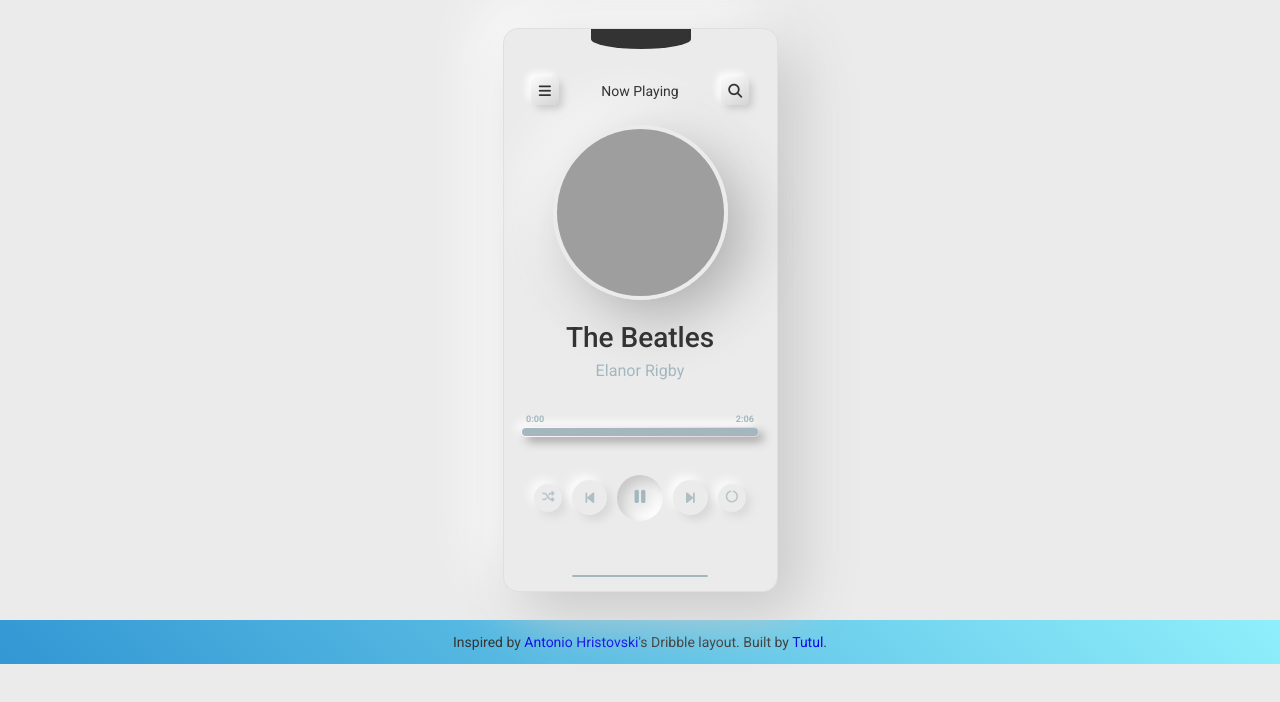
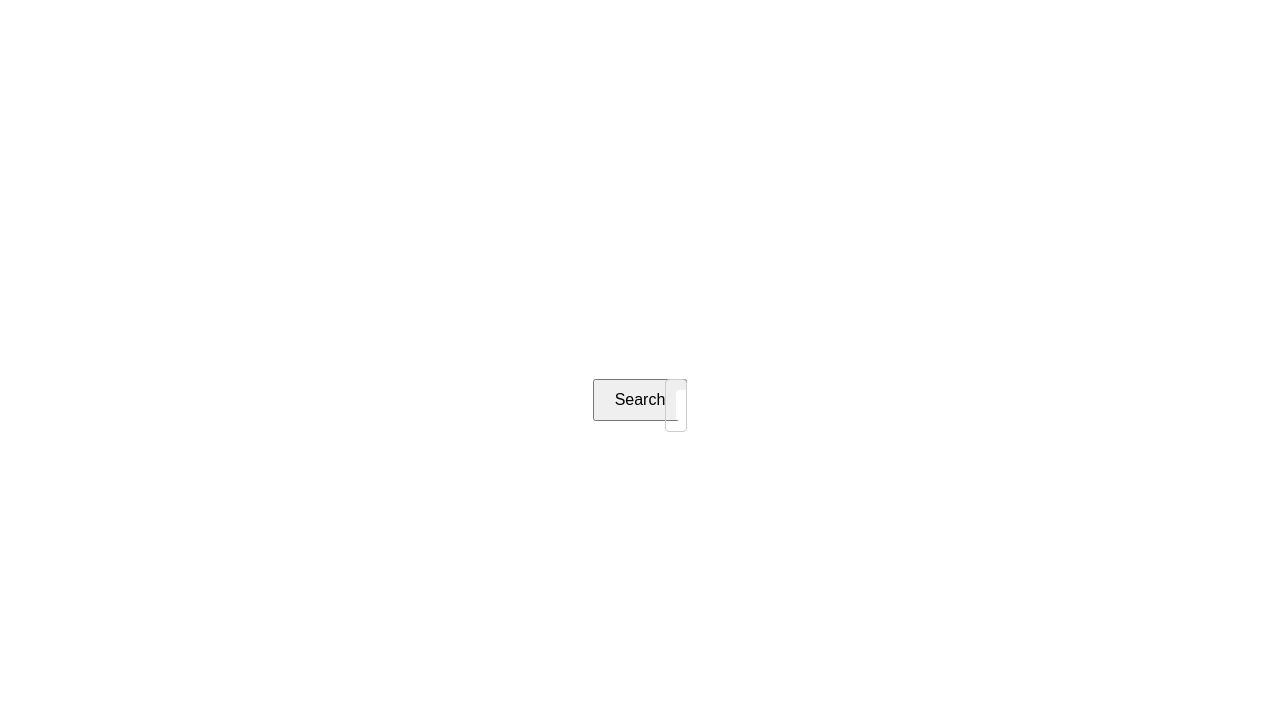
Before and after one commit to Bhupinder121/song-uploader, a website: page test.html in a window 1280 px wide. Drawn offline with nearby package versions, Linux system fonts and the light colour scheme; grey boxes are pictures that could not be loaded.

Commit message:
some fixes that is important

```diff
--- a/package.json
+++ b/package.json
@@ -3,6 +3,10 @@
     "version": "0.0.1",
     "description": "Sample communication from an HTML document to a Node.js server using Socket.io.",
     "dependencies": {
-      "socket.io": "^2.0.4"
+        "axios": "^1.6.1",
+        "express": "^4.18.2",
+        "jimp": "^0.22.10",
+        "sharp": "^0.32.6",
+        "socket.io": "^4.7.2"
     }
 }
--- a/test.html
+++ b/test.html
@@ -1,271 +1,86 @@
 <!DOCTYPE html>
 <html lang="en">
 <head>
-    <meta charset="UTF-8" />
-    <meta name="viewport" content="width=device-width, initial-scale=1.0" />
-    <title>Document</title>
+  <meta charset="UTF-8">
+  <meta name="viewport" content="width=device-width, initial-scale=1.0">
   <style>
-      * {
+    body {
+      display: flex;
+      align-items: center;
+      justify-content: center;
+      height: 100vh;
       margin: 0;
-        padding: 0;
-        box-sizing: border-box;
     }
 
-      :root {
-        font-size: 14px;
-        font-family: "Roboto", sans-serif;
-
-        --bg: #ebebeb;
-        --black: #333333;
-        --prog: #a4b7be;
+    .search-container {
+      position: relative;
     }
 
-      body {
-        background: var(--bg);
-        color: var(--black);
+    .search-button {
+      padding: 10px 20px;
+      font-size: 16px;
+      cursor: pointer;
+
+      transition: width 1s ease-in;
     }
 
-      a {
-        text-decoration: none;
+    .search-bar {
+      width: 0;
+      overflow: hidden;
+      transition: width 1s ease;
+      /* transition: opacity 1s ease; */
+      position: absolute;
+      top: 0;
+      right: 0;
+      padding: 10px;
+      box-sizing: border-box;
+      border: 1px solid #ccc;
+      border-radius: 4px;
+      /* opacity: 0; */
     }
 
-      .player {
-        width: 80%;
-        max-width: 275px;
-        min-height: 550px;
-        margin: 2rem auto;
-        padding: 3rem 1.25rem;
-        background: var(--bg);
-        box-shadow: 20px 20px 60px #c8c8c8, -20px -20px 60px #ffffff;
-        border-radius: 15px;
-        border: 1px solid rgb(223, 223, 223);
-        position: relative;
+    .search-bar input {
+      width: 100%;
+      box-sizing: border-box;
+      border: none;
+      padding: 8px;
+      border-radius: 4px;
     }
-      .player::before {
-        content: "";
-        display: block;
-        background: #333;
-        width: 100px;
-        height: 20px;
-        border-radius: 0 0 50% 50%;
-        position: absolute;
-        top: 0;
-        left: 87px;
+  </style>
+</head>
+<body>
+
+<div class="search-container">
+  <button class="search-button" id="searchb" onclick="toggleSearch()">Search</button>
+  <div class="search-bar" id="searchBar">
+    <input type="text" placeholder="Type your search..." onkeydown="checkEnter(event)">
+  </div>
+</div>
+
+<script>
+  function toggleSearch() {
+    var searchBar = document.getElementById('searchBar');
+    console.log(searchBar.style.width )
+    if(searchBar.style.width == ''){
+      // document.getElementById("searchb").style.visibility = "hidden";
+      document.getElementById("searchb").style.opacity = 0;
+      document.getElementById("searchb").style.width = '25px';
+    }
+    else{
+      // document.getElementById("searchb").style.visibility = "visible";
+      document.getElementById("searchb").style.opacity = 1;
+      document.getElementById("searchb").style.width = '0';
+    }
+    searchBar.style.width = (searchBar.style.width === '250px') ? '0' : '250px';
+    searchBar.style.opacity = (searchBar.style.width === '250px') ? '1' : '0';
   }
 
-      .header {
-        height: 40px;
-        display: grid;
-        grid-template-columns: 1fr 3fr 1fr;
-        align-items: center;
-        justify-items: center;
+  function checkEnter(event) {
+    if (event.key === 'Enter') {
+      toggleSearch();
     }
+  }
+</script>
 
-      .header > .button {
-        width: 2rem;
-        height: 2rem;
-        display: grid;
-        align-items: center;
-        justify-items: center;
-        color: var(--black);
-        background: linear-gradient(145deg, #fbfbfb, #d4d4d4);
-        box-shadow: 4px 4px 7px #cccccc, -4px -4px 7px #ffffff;
-        border-radius: 6px;
-      }
-
-      .art {
-        display: block;
-        width: 175px;
-        height: 175px;
-        margin: 1rem auto;
-        border-radius: 50%;
-        border: 4px solid #ebebed;
-        box-shadow: 16px 16px 57px #acacac, -16px -16px 57px #ffffff;
-      }
-
-      .info {
-        margin: 1.5rem 0;
-        text-align: center;
-      }
-      .info h1 {
-        color: var(--black);
-        font-weight: 500;
-        margin-bottom: 0.5rem;
-      }
-      .info p {
-        font-size: 1.15rem;
-        color: var(--prog);
-      }
-
-      .prog {
-        padding: 10px 0;
-      }
-      .prog-time {
-        padding: 3px 5px;
-        color: var(--prog);
-        font-weight: bold;
-        display: flex;
-        justify-content: space-between;
-      }
-      .prog-time > p {
-        font-size: 0.65rem;
-      }
-
-      .prog-bar {
-        width: 100%;
-        height: 10px;
-        padding: 1px;
-        border-radius: 25px;
-
-        background: linear-gradient(145deg, #fbfbfb, #d4d4d4);
-        box-shadow: 5px 5px 10px #a5a5a5, -5px -5px 10px #ffffff;
-      }
-
-      .prog-bar-inner {
-        height: 8px;
-        background: var(--prog);
-        border-radius: 25px;
-      }
-
-      .buttons {
-        margin: 2rem 0;
-        list-style: none;
-        display: flex;
-        justify-content: center;
-        align-items: center;
-      }
-
-      .button {
-        color: var(--prog);
-        border-radius: 50%;
-        margin: 0 5px;
-        display: flex;
-        justify-content: center;
-        align-items: center;
-        box-shadow: 5px 5px 10px #d4d4d4, -5px -5px 10px #ffffff;
-      }
-
-      .button-sm {
-        width: 2rem;
-        height: 2rem;
-        opacity: 0.75;
-      }
-
-      .button-md {
-        width: 2.5rem;
-        height: 2.5rem;
-        opacity: 0.85;
-      }
-      .button-lg {
-        width: 3.25rem;
-        height: 3.25rem;
-        box-shadow: inset 6px 6px 12px #c8c8c8, inset -6px -6px 12px #ffffff;
-      }
-
-      .bar {
-        width: 50%;
-        height: 2px;
-        margin: auto;
-        background: var(--prog);
-        border-radius: 25px;
-        position: absolute;
-        left: 25%;
-        bottom: 1rem;
-      }
-
-      .credit {
-        background: linear-gradient(45deg, #3297d3, #8feffb);
-        color: var(--black);
-        padding: 1rem 0;
-        text-align: center;
-      }
-
-
-    </style>
-    <script src="https://cdn.socket.io/4.5.4/socket.io.min.js"></script>
-
-</head>
-  <body>
-    <main class="player">
-      <div class="header">
-        <a href="#" class="button">
-          <i class="fas fa-bars" aria-hidden="true"></i>
-          <span class="sr-only">menu bar</span>
-        </a>
-        <p>Now Playing</p>
-        <a href="#" class="button">
-          <i class="fas fa-search" aria-hidden="true"></i>
-          <span class="sr-only">Search</span>
-        </a>
-      </div>
-      <!--  header  -->
-      <img
-        src="https://encrypted-tbn0.gstatic.com/images?q=tbn:ANd9GcROuBNBcOFFjXIkz4EkF_AyxysJil8Vldwb-Q&usqp=CAU"
-        alt="album art"
-        class="art"
-      /><!--  art  -->
-      <div class="info">
-        <h1>The Beatles</h1>
-        <p>Elanor Rigby</p>
-      </div>
-      <!--  info  -->
-      <div class="prog">
-        <div class="prog-time">
-          <p class="left">0:00</p>
-          <p class="right">2:06</p>
-        </div>
-        <div class="prog-bar">
-          <div class="prog-bar-inner"></div>
-        </div>
-      </div>
-      <!--  progress  -->
-      <ul class="buttons">
-        <a href="#" class="button button-sm">
-          <i class="fas fa-random fa-sm" aria-hidden="true"></i>
-          <span class="sr-only">Shuffle</span>
-        </a>
-        <a href="#" class="button button-md">
-          <i class="fas fa-step-backward" aria-hidden="true"></i>
-          <span class="sr-only">Previous Music</span>
-        </a>
-        <a href="#" class="button button-lg">
-          <i
-            class="fas fa-pause fa-lg"
-            aria-hidden="true"
-            aria-hidden="true"
-          ></i>
-          <span class="sr-only">Pause</span>
-        </a>
-        <a href="#" class="button button-md">
-          <i class="fas fa-step-forward"></i>
-          <span class="sr-only">Next Music</span>
-        </a>
-        <a href="#" class="button button-sm">
-          <i class="fas fa-circle-notch fa-sm" aria-hidden="true"></i>
-          <span class="sr-only">Repeat Song</span>
-        </a>
-      </ul>
-      <!--  buttons  -->
-      <div class="bar"></div>
-      <!--  bar  -->
-    </main>
-
-    <section class="credit">
-      Inspired by
-      <a href="https://dribbble.com/shots/9168665-Neumorphism-Music-App"
-        >Antonio Hristovski</a
-      >'s Dribble layout. Built by
-      <a href="https://twitter.com/TutulDevs">Tutul</a>.
-    </section>
-
-    <script
-      src="https://kit.fontawesome.com/7d35781f0a.js"
-      crossorigin="anonymous"
-    ></script>
-    <link
-      href="https://fonts.googleapis.com/css?family=Roboto:300,400,500,700"
-      rel="stylesheet"
-    />
-    <script src="index.js"></script>
 </body>
 </html>
```
Also changed, not shown: index.html (+20 -15 lines), server.js (+29 -8 lines), 1 other file. Lines whose indentation alone changed are shown as unchanged.
